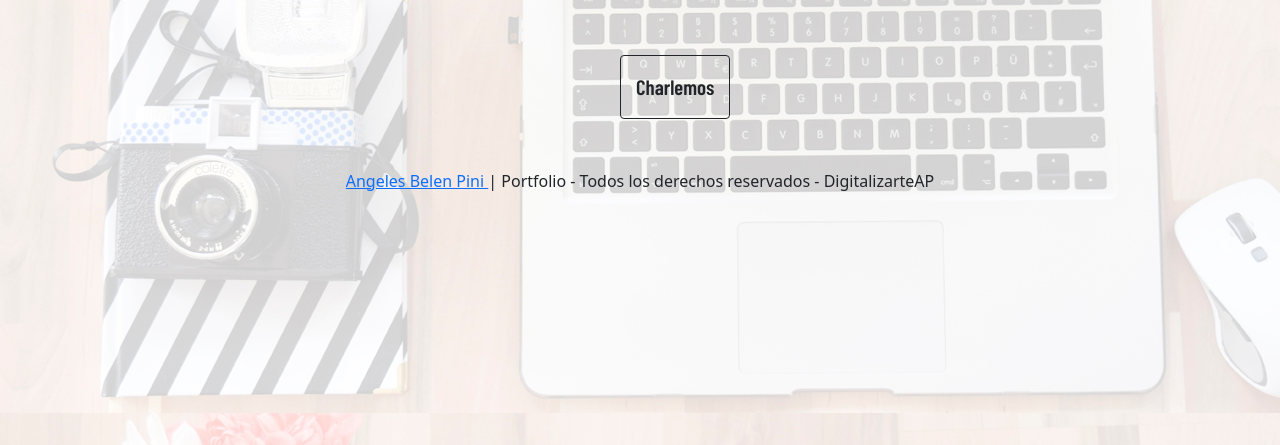
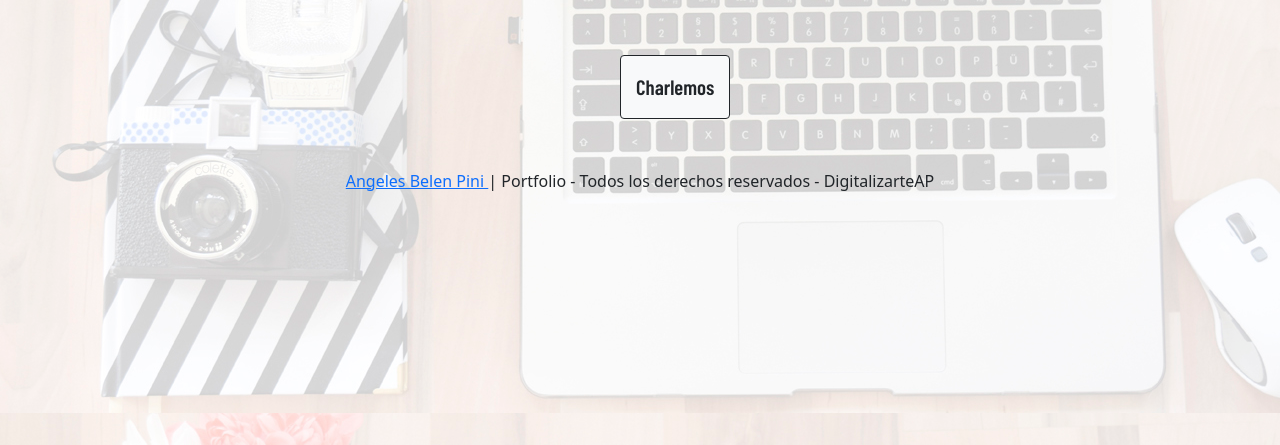
Before and after one commit to AngelesPini/angelespini, a website: page pages/contacto.html in a window 1280 px wide. Shown: the part 355-800 px from the top of the page. Drawn offline with nearby package versions, Linux system fonts and the light colour scheme; a web font is replaced by a local one.

Commit message:
acomodando boton

```diff
--- a/pages/contacto.html
+++ b/pages/contacto.html
@@ -73,7 +73,7 @@
   </section>
   <section>
     <!-- FORMULARIO -->
-    <button type="button" class="charlemos btn btn-primary btn-outline-dark bg-transparent" data-bs-toggle="modal" data-bs-target="#exampleModal" data-bs-whatever="@mdo">Charlemos</button>
+    <button type="button" class="charlemos btn btn-primary btn-outline-dark bg-light" data-bs-toggle="modal" data-bs-target="#exampleModal" data-bs-whatever="@mdo">Charlemos</button>
     <!-- modal -->
     <div class="modal fade" id="exampleModal" tabindex="-1" aria-labelledby="exampleModalLabel" aria-hidden="true">
     <div class="modal-dialog">
```
